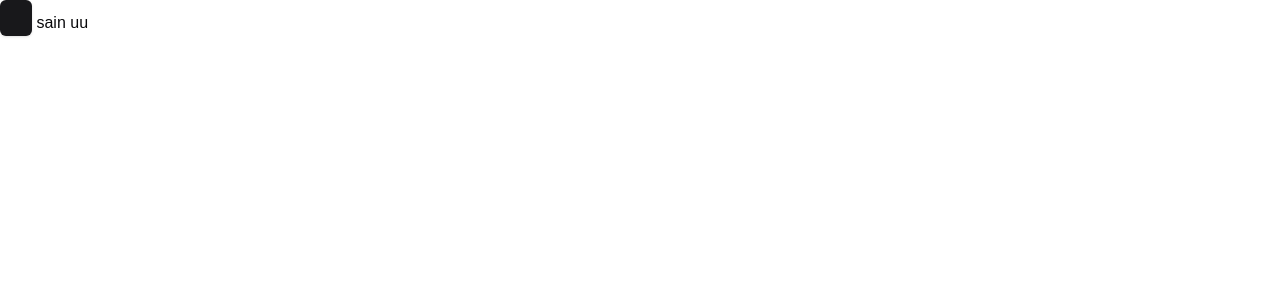
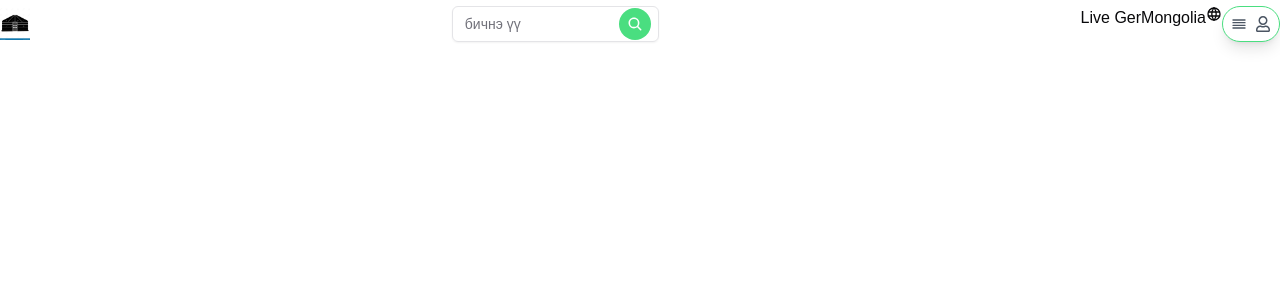
Before and after one commit to LEAP-2024-1C/liveger, a Next.js app in the folder frontend/: page / in a window 1280 px wide. Shown: the top 300 px of the page. Built offline with nearby package versions, Linux system fonts and the light colour scheme.

Commit message:
1022 angid

```diff
--- a/frontend/package.json
+++ b/frontend/package.json
@@ -17,6 +17,7 @@
     "next": "14.2.11",
     "react": "^18",
     "react-dom": "^18",
+    "react-icons": "^5.3.0",
     "tailwind-merge": "^2.5.4",
     "tailwindcss-animate": "^1.0.7"
   },
--- /dev/null
+++ b/frontend/src/app/components/header.tsx
@@ -0,0 +1,34 @@
+import { Button } from "@/components/ui/button";
+import Image from "next/image";
+import { FiAlignJustify } from "react-icons/fi";
+import { FaRegUser } from "react-icons/fa";
+import { Input } from "@/components/ui/input";
+import { TbWorld } from "react-icons/tb";
+import { IoSearch } from "react-icons/io5";
+
+export default function Header() {
+  return (
+    <div className="h-12 flex flex-row justify-between items-center">
+      <Image src="/ger.jpg" alt="zurag1" width={30} height={30} className="" />
+      <label className="relative flex flex-row items-center">
+        <Input placeholder="бичнэ үү" />
+        <div className="bg-green-400 absolute right-2 p-2 rounded-full">
+          <IoSearch className=" text-white "></IoSearch>
+        </div>
+      </label>
+      <div className="flex flex-row">
+        <p className="flex flex-row">
+          Live Ger
+          <p className="flex flex-row">
+            Mongolia
+            <TbWorld />
+          </p>
+        </p>
+        <Button variant="outline" className=" rounded-3xl p-2 text-xl ">
+          <FiAlignJustify className="text-gray-600" />
+          <FaRegUser className="text-gray-600" />
+        </Button>
+      </div>
+    </div>
+  );
+}
--- a/frontend/src/app/layout.tsx
+++ b/frontend/src/app/layout.tsx
@@ -1,6 +1,7 @@
 import type { Metadata } from "next";
 import localFont from "next/font/local";
 import "./globals.css";
+import Header from "./components/header";
 
 const geistSans = localFont({
   src: "./fonts/GeistVF.woff",
@@ -28,6 +29,7 @@
       <body
         className={`${geistSans.variable} ${geistMono.variable} antialiased`}
       >
+        <Header />
         {children}
       </body>
     </html>
--- a/frontend/src/app/page.tsx
+++ b/frontend/src/app/page.tsx
@@ -2,9 +2,5 @@
 import Image from "next/image";
 
 export default function Home() {
-  return (
-    <div className="">
-      <Button /> sain uu
-    </div>
-  );
+  return <div className=""></div>;
 }
--- a/frontend/src/components/ui/button.tsx
+++ b/frontend/src/components/ui/button.tsx
@@ -1,8 +1,8 @@
-import * as React from "react"
-import { Slot } from "@radix-ui/react-slot"
-import { cva, type VariantProps } from "class-variance-authority"
+import * as React from "react";
+import { Slot } from "@radix-ui/react-slot";
+import { cva, type VariantProps } from "class-variance-authority";
 
-import { cn } from "@/lib/utils"
+import { cn } from "@/lib/utils";
 
 const buttonVariants = cva(
   "inline-flex items-center justify-center gap-2 whitespace-nowrap rounded-md text-sm font-medium transition-colors focus-visible:outline-none focus-visible:ring-1 focus-visible:ring-ring disabled:pointer-events-none disabled:opacity-50 [&_svg]:pointer-events-none [&_svg]:size-4 [&_svg]:shrink-0",
@@ -14,7 +14,7 @@
         destructive:
           "bg-destructive text-destructive-foreground shadow-sm hover:bg-destructive/90",
         outline:
-          "border border-input bg-background shadow-sm hover:bg-accent hover:text-accent-foreground",
+          "border border-green-400 bg-background shadow-lg hover:bg-green-400 hover:text-accent-foreground",
         secondary:
           "bg-secondary text-secondary-foreground shadow-sm hover:bg-secondary/80",
         ghost: "hover:bg-accent hover:text-accent-foreground",
@@ -32,26 +32,26 @@
       size: "default",
     },
   }
-)
+);
 
 export interface ButtonProps
   extends React.ButtonHTMLAttributes<HTMLButtonElement>,
     VariantProps<typeof buttonVariants> {
-  asChild?: boolean
+  asChild?: boolean;
 }
 
 const Button = React.forwardRef<HTMLButtonElement, ButtonProps>(
   ({ className, variant, size, asChild = false, ...props }, ref) => {
-    const Comp = asChild ? Slot : "button"
+    const Comp = asChild ? Slot : "button";
     return (
       <Comp
         className={cn(buttonVariants({ variant, size, className }))}
         ref={ref}
         {...props}
       />
-    )
+    );
   }
-)
-Button.displayName = "Button"
+);
+Button.displayName = "Button";
 
-export { Button, buttonVariants }
+export { Button, buttonVariants };
--- /dev/null
+++ b/frontend/src/components/ui/input.tsx
@@ -0,0 +1,25 @@
+import * as React from "react"
+
+import { cn } from "@/lib/utils"
+
+export interface InputProps
+  extends React.InputHTMLAttributes<HTMLInputElement> {}
+
+const Input = React.forwardRef<HTMLInputElement, InputProps>(
+  ({ className, type, ...props }, ref) => {
+    return (
+      <input
+        type={type}
+        className={cn(
+          "flex h-9 w-full rounded-md border border-input bg-transparent px-3 py-1 text-sm shadow-sm transition-colors file:border-0 file:bg-transparent file:text-sm file:font-medium file:text-foreground placeholder:text-muted-foreground focus-visible:outline-none focus-visible:ring-1 focus-visible:ring-ring disabled:cursor-not-allowed disabled:opacity-50",
+          className
+        )}
+        ref={ref}
+        {...props}
+      />
+    )
+  }
+)
+Input.displayName = "Input"
+
+export { Input }
```
Also changed, not shown: frontend/public/ger.jpg (added), frontend/src/app/components/footer.tsx (added), 1 other file (tests, documents, lock files or other folders).
